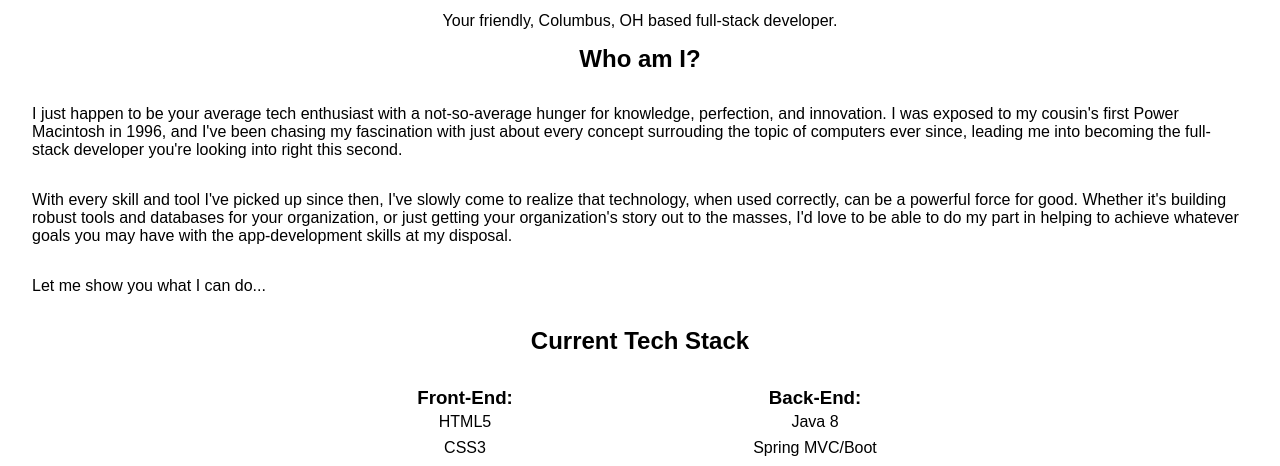
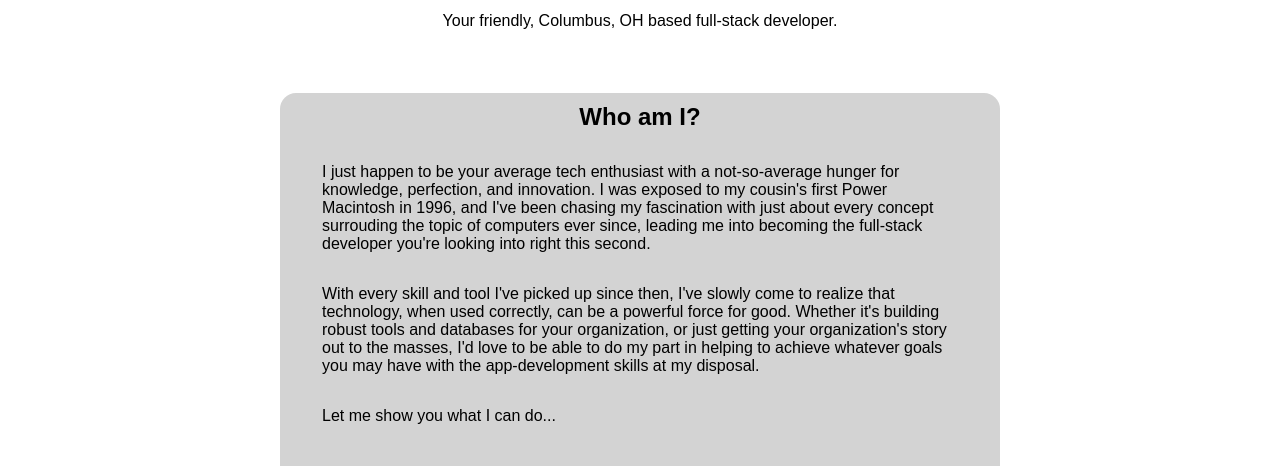
Before and after one commit to TheTNGO/TheTNGO.github.io, a plain HTML site: page index.html in a window 1280 px wide. Shown: the part 323-789 px from the top of the page. Drawn offline with Linux system fonts and the light colour scheme.

Commit message:
Initial changes made. Need to re-semanticize tags

```diff
--- a/index.html
+++ b/index.html
@@ -49,7 +49,7 @@
 			<section id="about-me">
 
 
-				<section id="about-me-blurb">
+				<article id="about-me-blurb">
 					<h2>Who am I?</h2>
 					<p>I just happen to be your average tech enthusiast with a not-so-average hunger for knowledge, perfection, and innovation.
 						I was exposed to my cousin's first Power Macintosh in 1996, and I've been chasing my fascination with just about every
@@ -62,7 +62,7 @@
 						you may have with the app-development skills at my disposal.
 					</p>
 					<p>Let me show you what I can do...</p>
-				</section>
+				</article>
 
 				<section class="tech-stack" id="about-me-tech-stack-section">
 
--- a/style.css
+++ b/style.css
@@ -37,6 +37,7 @@ header > * {
     display: flex;
     flex-direction: column;
     justify-content: center;
+    align-items: center;
 
 }
 
@@ -340,9 +341,9 @@ img.project-screenshot {
     width: 320px;
 }
 
-#projects article{
+/* #projects article{
     max-block-size: 750px;
-}
+} */
 
 #projects h2{
     text-align: center;
@@ -405,3 +406,13 @@ img.project-screenshot {
     padding: 10px;
     margin: 10px;
 }
+
+/* Post Grad Styles */
+
+section{
+    background-color: lightgrey;
+    border-radius: 1rem;
+    padding: 10px;
+    max-width: 700px;
+    margin: 3rem;
+}
```
